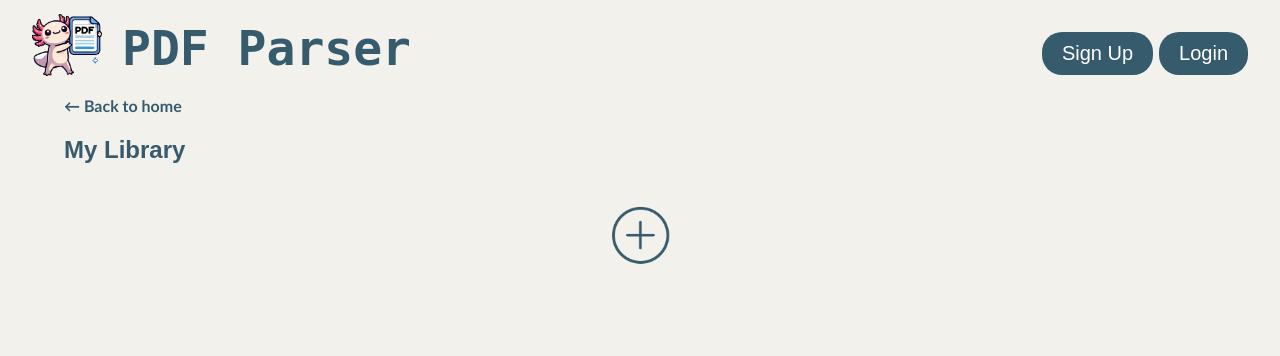
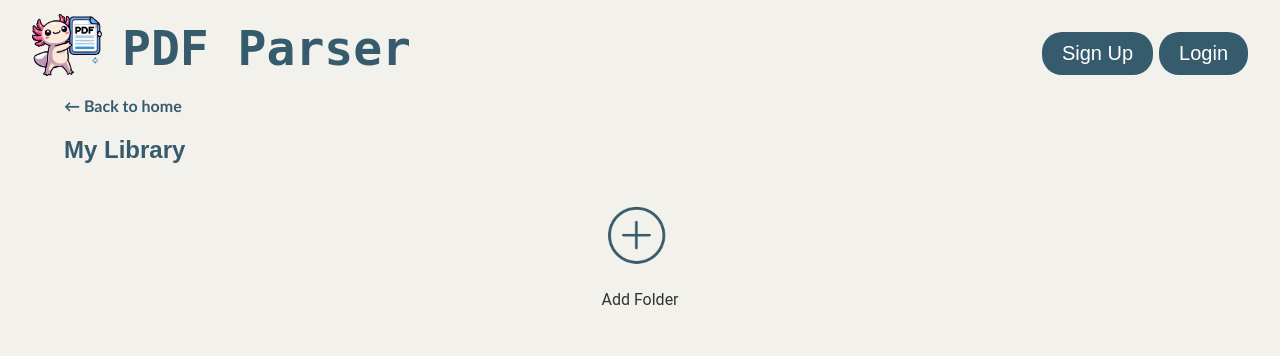
Before and after one commit to kaleb-asfaw/pdfParser, a Flask app: page /library in a window 1280 px wide. Shown: the top 356 px of the page. Run offline with Flask 3, Linux system fonts and the light colour scheme; some web fonts are replaced.

Commit message:
lib changes

```diff
--- a/app/app.py
+++ b/app/app.py
@@ -50,7 +50,7 @@ def upload():
 
     if file and file.filename.endswith('.pdf'):
         # put temp.pdf in /func/pdf_placeholder
-        filename = file.filename   # TODO: change to be unique for the user & time
+        filename = 'temp.pdf'   # TODO: change to be unique for the user & time
         file_path = os.path.join(app.config['UPLOAD_FOLDER'], filename)
         file.save(file_path)
         print('FILE UPLOADED SUCCESSFULLY: ', file_path)  # success message
--- a/app/templates/library.html
+++ b/app/templates/library.html
@@ -10,7 +10,10 @@
 
             <!-- <h5>Add Folder</h5> -->
             <!-- <button onclick="renameFolder('${folderName}', this)">Rename</button> -->
-            <img class="add-folder" src="../static/plus.png" alt="Folder" onclick="addFolder()">
+            <div>
+                <img class="add-folder" src="../static/plus.png" alt="add folder" onclick="addFolder()">
+                <p>Add Folder</p>
+            </div>
         </div>
 
     </main>
```
Also changed, not shown: 1 other file.
